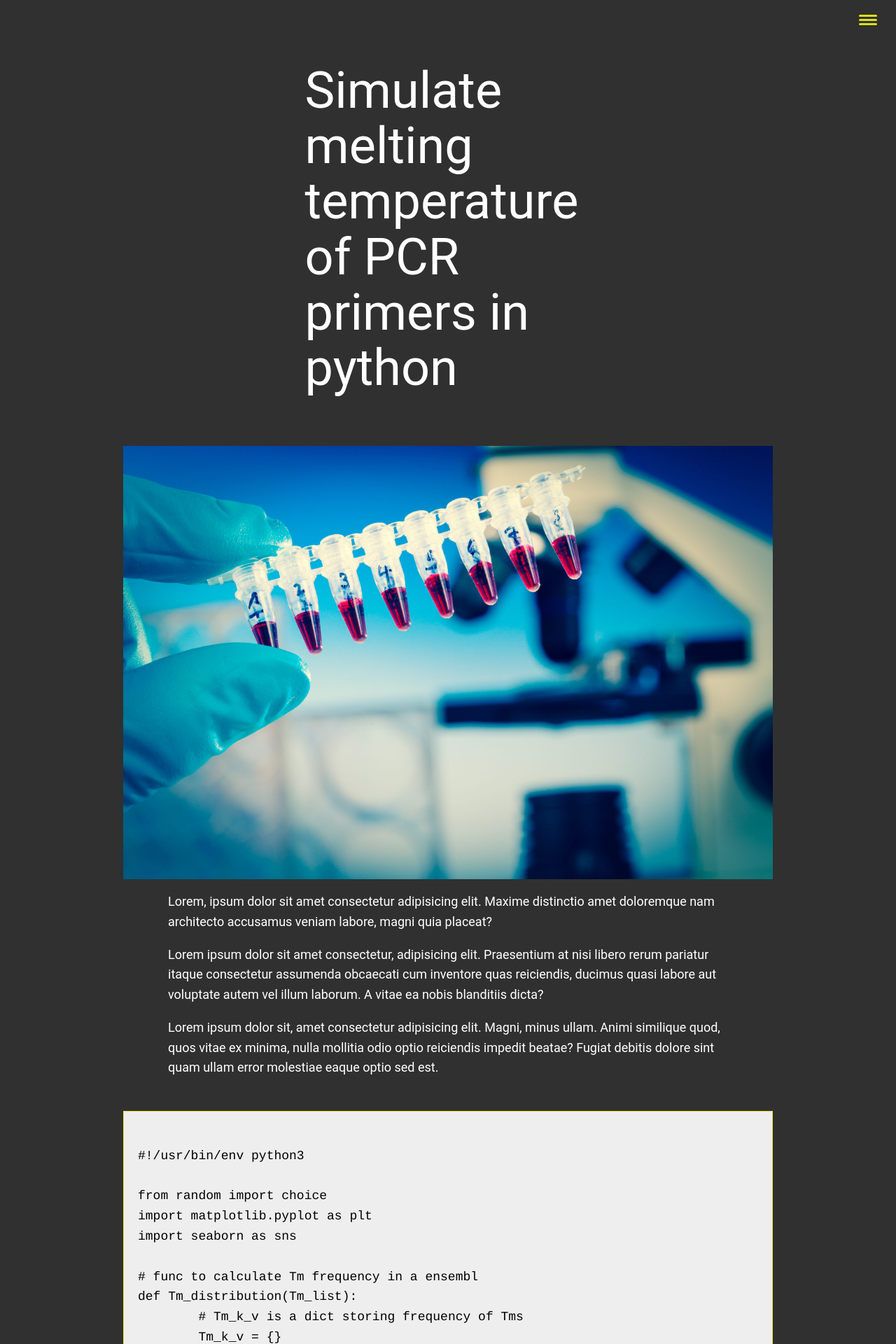
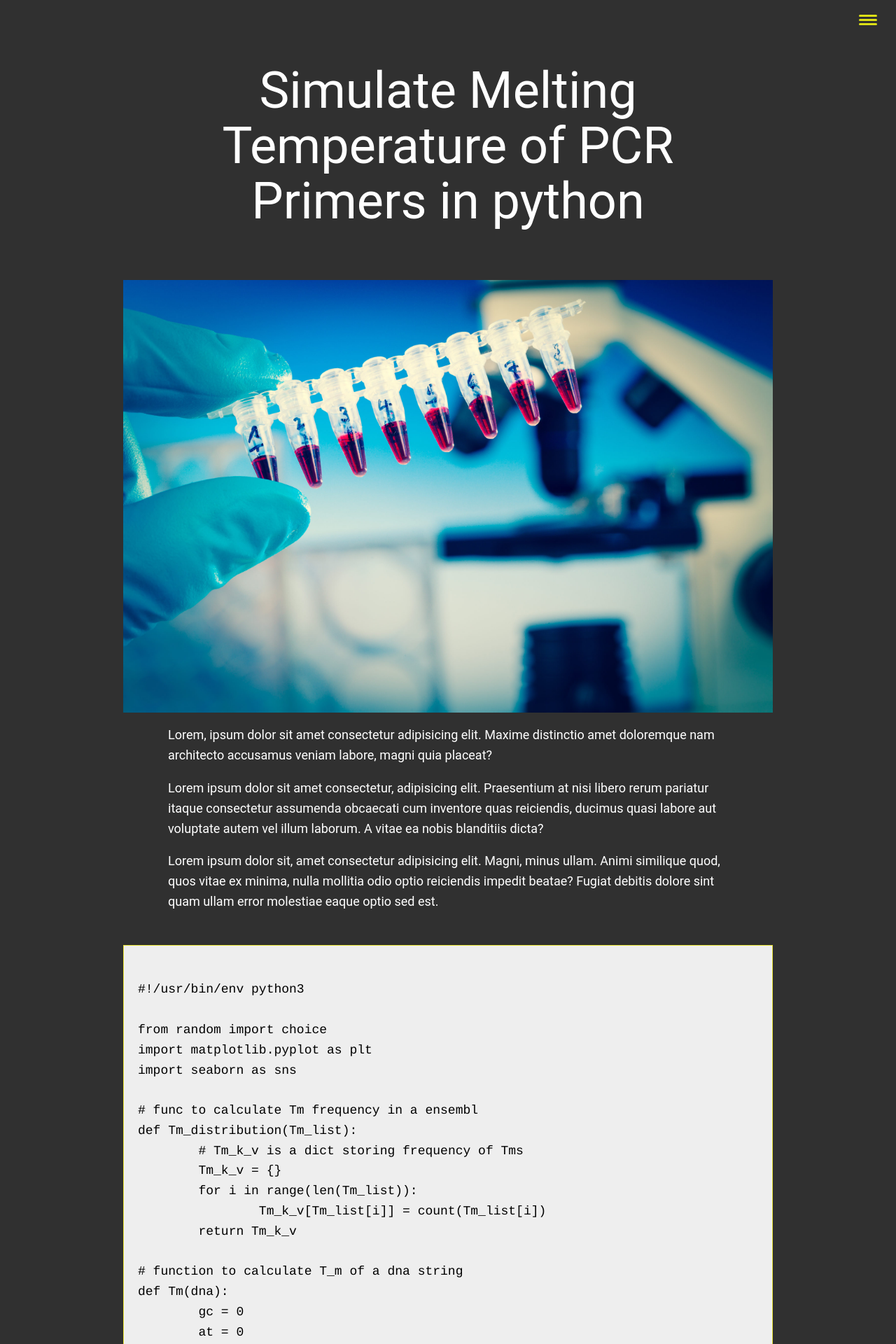
Before and after one commit to Prosaddas/prosaddas.github.io, a Jekyll site: the page portfolio-item_01.html, which Jekyll copies as it is, in a window 1280 px wide. Shown: the top 1920 px of the page at 70% size. Built offline with Jekyll 4.4.1, drawn with Linux system fonts in a browser that asks for light colours; nearby versions of some CDN libraries.

```diff
--- a/css/style.css
+++ b/css/style.css
@@ -113,6 +113,8 @@ h3 { font-size: var(--fs-h3) }
 
 .section__title--intro {
     font-weight: var(--fw-reg);
+    max-width: 800px;
+    /* margin: 0 4em; */
 }
 
 .section__title--intro strong{
@@ -267,7 +269,7 @@ header {
         display: grid;
         width: min-content;
         margin: 0 auto;
-        grid-column-gap: 1em;
+        /* grid-column-gap: 1em; */
         grid-template-areas:
             "img title"
             "img subtitle";
@@ -276,9 +278,14 @@ header {
 
     .intro__img {
         grid-area: img;
-        min-width: 250px;
+        min-width: 600px;
         position: relative;
         z-index: 2;
+    }
+
+    .section__title--intro {
+        text-align: center;
+        min-width: 800px;
     }
 
     .section__subtitle--intro {
@@ -461,8 +468,13 @@ header {
 
 .portfolio__img:hover,
 .portfolio__item:focus .portfolio__img {
-    transform: scale(1.3);
+    transform: scale(1.5);
     opacity: .75;
+}
+
+.portfolio-item-individual img{
+    display: flex;
+    align-items: center;
 }
 
 /* Footer */
@@ -520,3 +532,7 @@ header {
     margin-left: auto;
     margin-right: auto;
 }
+
+.portfolio-item-individual img{
+    margin: 0 auto;
+}
--- a/portfolio-item_01.html
+++ b/portfolio-item_01.html
@@ -36,12 +36,12 @@
 
     <!-- Introduction -->
     <section class="intro">
-        <h1 class="section__title section__title--intro">Simulate melting temperature of PCR primers in python</h1>
+        <h1 class="section__title section__title--intro">Simulate Melting Temperature of PCR Primers in python</h1>
     </section>
 
     <!--body-->
     <div class="portfolio-item-individual">
-	<img src="img/pcr.jpeg" alt="">
+	<img src="img/pcr.jpeg" alt="Image of PCR">
         <p>Lorem, ipsum dolor sit amet consectetur adipisicing elit. Maxime distinctio amet doloremque nam architecto accusamus veniam labore, magni quia placeat?</p>
         <p>Lorem ipsum dolor sit amet consectetur, adipisicing elit. Praesentium at nisi libero rerum pariatur itaque consectetur assumenda obcaecati cum inventore quas reiciendis, ducimus quasi labore aut voluptate autem vel illum laborum. A vitae ea nobis blanditiis dicta?</p>
         <p>Lorem ipsum dolor sit, amet consectetur adipisicing elit. Magni, minus ullam. Animi similique quod, quos vitae ex minima, nulla mollitia odio optio reiciendis impedit beatae? Fugiat debitis dolore sint quam ullam error molestiae eaque optio sed est.</p>
@@ -95,8 +95,8 @@ plt.ylabel('Number of DNA strings')
 plt.show()
            </code>
         </pre>
-	The output of the above python program will be a histogram like below:
-	<img src="img/histogram.png" alt="">
+        <p>The output of the above python program will be a histogram like below:</p>
+	    <img class="portfolio-item-individual__img" src="img/histogram.png" alt="Output plots">
     </div>
 
 
```
Also changed, not shown: index.html (+8 -8 lines).
